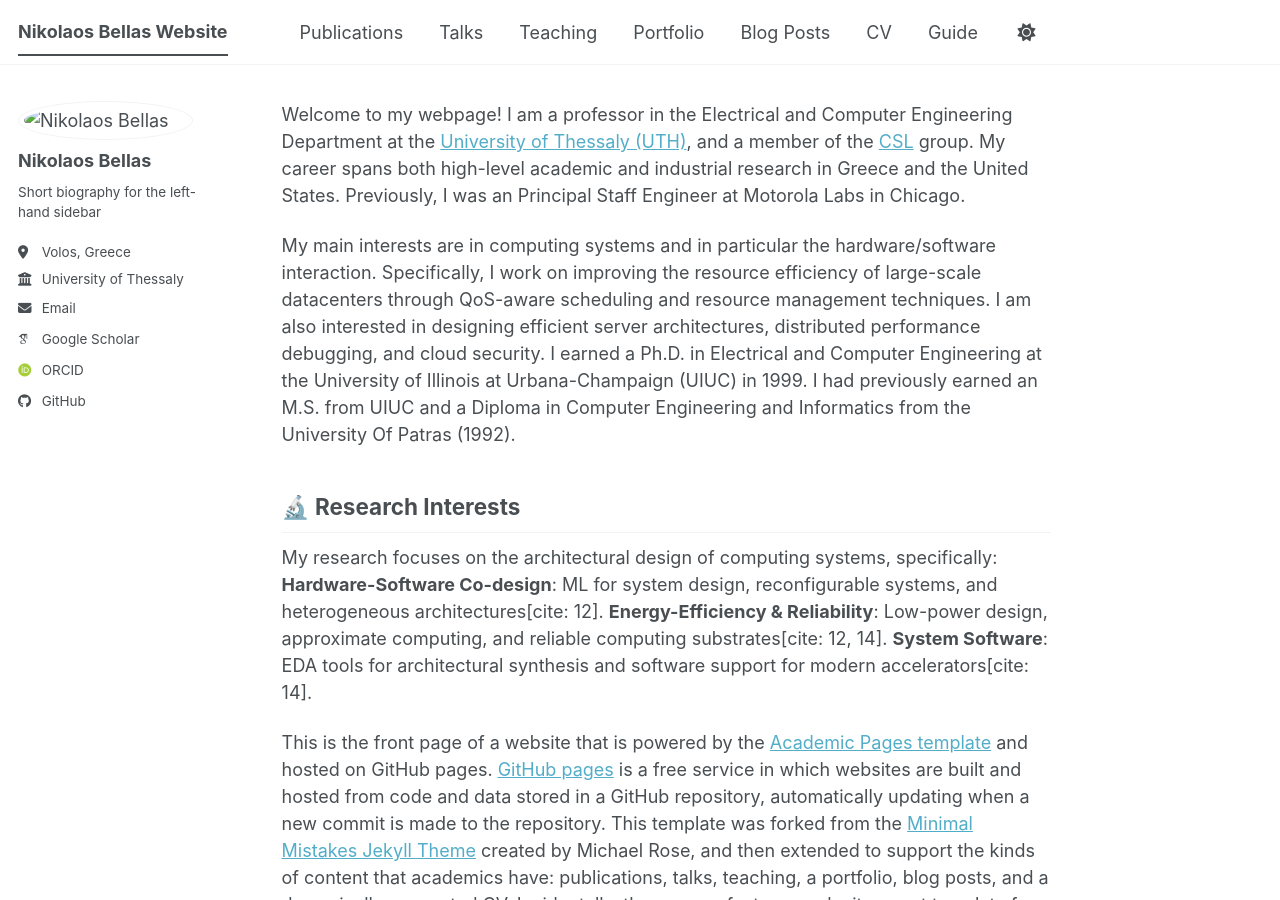
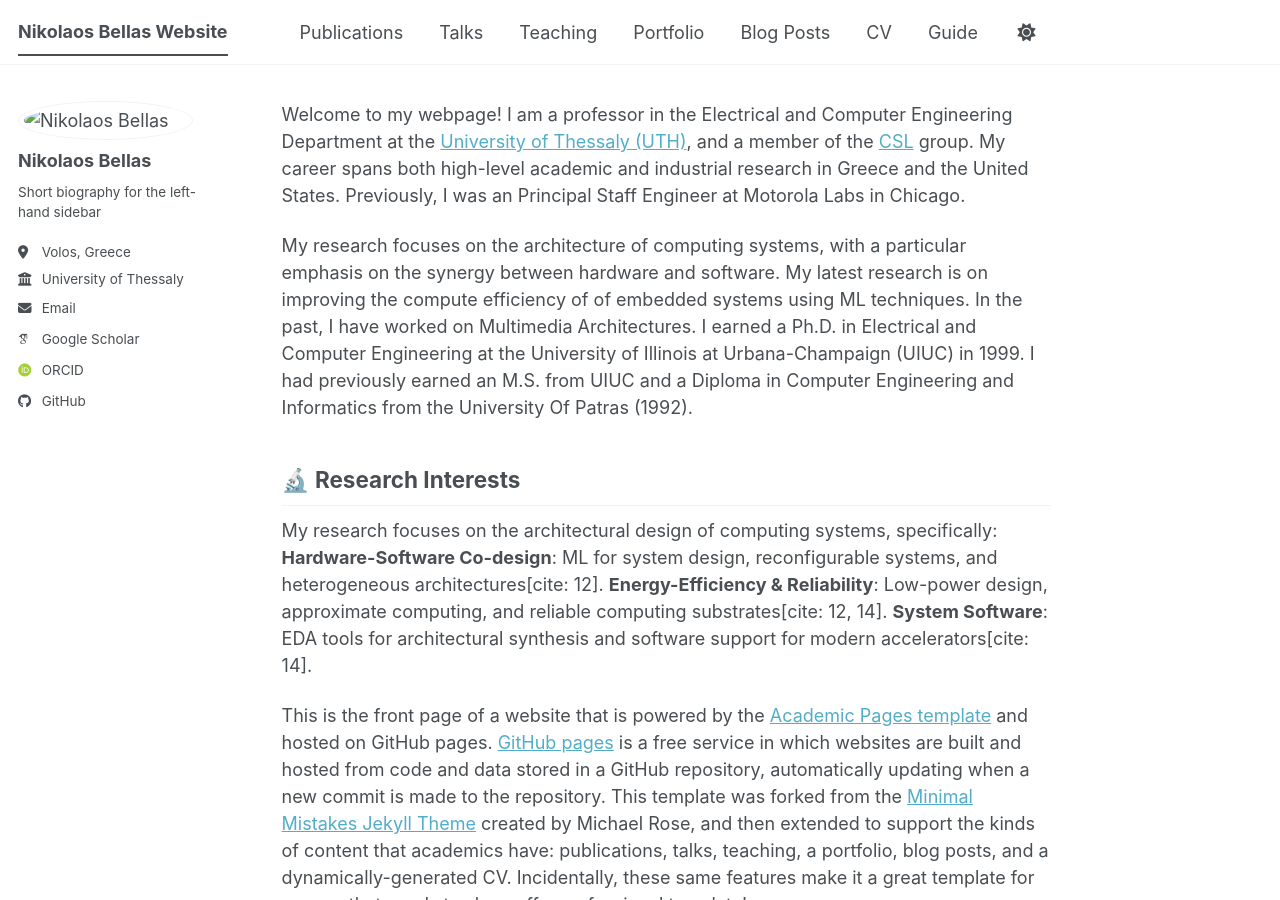
Before and after one commit to nbellas/nbellas.github.io, a Jekyll site: the page built from _pages/about.md, in a window 1280 px wide and 900 px high. Built offline with Jekyll 4.4.1, drawn with Linux system fonts in a browser that asks for light colours; some web fonts are replaced; a script bundle is joined from its source files by our own code; library files that are not in the unit come from our copies.

Commit message:
Update about.md

```diff
--- a/_pages/about.md
+++ b/_pages/about.md
@@ -9,7 +9,7 @@ redirect_from:
 
 Welcome to my webpage! I am a professor in the Electrical and Computer Engineering Department at the [University of Thessaly (UTH)](https://www.uth.gr/), and a member of the [CSL](https://csl.e-ce.uth.gr/) group. My career spans both high-level academic and industrial research in Greece and the United States. Previously, I was an Principal Staff Engineer at Motorola Labs in Chicago.
 
-My main interests are in computing systems and in particular the hardware/software interaction. Specifically, I work on improving the resource efficiency of large-scale datacenters through QoS-aware scheduling and resource management techniques. I am also interested in designing efficient server architectures, distributed performance debugging, and cloud security. I earned a Ph.D. in Electrical and Computer Engineering at the University of Illinois at Urbana-Champaign (UIUC) in 1999. I had previously earned an M.S. from UIUC and a Diploma in Computer Engineering and Informatics from the University Of Patras (1992).
+My research focuses on the architecture of computing systems, with a particular emphasis on the synergy between hardware and software. My latest research is on improving the compute efficiency of of embedded systems using ML techniques. In the past, I have worked on Multimedia Architectures. I earned a Ph.D. in Electrical and Computer Engineering at the University of Illinois at Urbana-Champaign (UIUC) in 1999. I had previously earned an M.S. from UIUC and a Diploma in Computer Engineering and Informatics from the University Of Patras (1992).
 
 ## 🔬 Research Interests
 My research focuses on the architectural design of computing systems, specifically:
```
